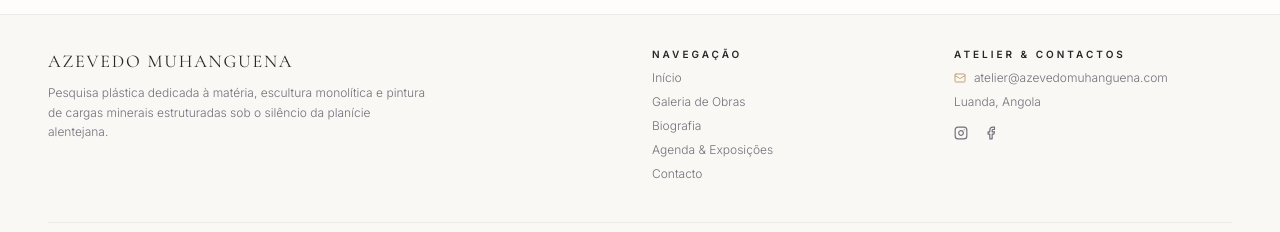
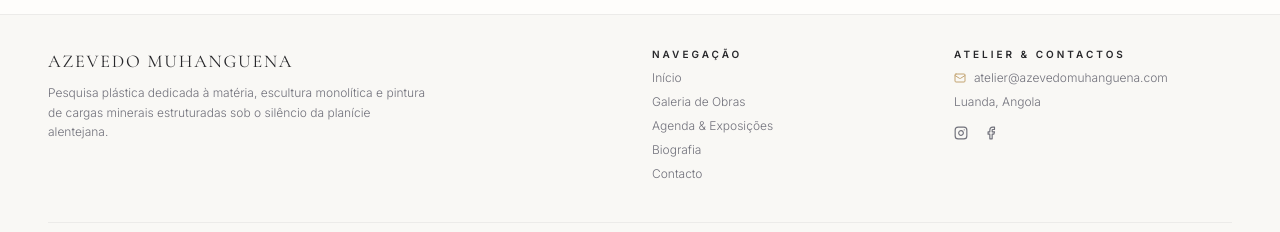
Before and after one commit to asebastiao/am, a Next.js app in the folder frontend/: page /biografia in a window 1280 px wide. Shown: the part 538-770 px from the top of the page. Built offline with nearby package versions, Linux system fonts and the light colour scheme; no server answers.

Commit message:
feat(frontend): agenda e biografia alterados na ordem de apresentação.

```diff
--- a/frontend/components/layout/Footer.tsx
+++ b/frontend/components/layout/Footer.tsx
@@ -37,8 +37,8 @@ export default function Footer() {
               {[
                 { href: '/',          label: 'Início' },
                 { href: '/galeria',   label: 'Galeria de Obras' },
+                { href: '/agenda',    label: 'Agenda & Exposições' },
                 { href: '/biografia', label: 'Biografia' },
-                { href: '/agenda',    label: 'Agenda & Exposições' },
                 { href: '/contacto',  label: 'Contacto' },
               ].map(item => (
                 <li key={item.href}>
```
